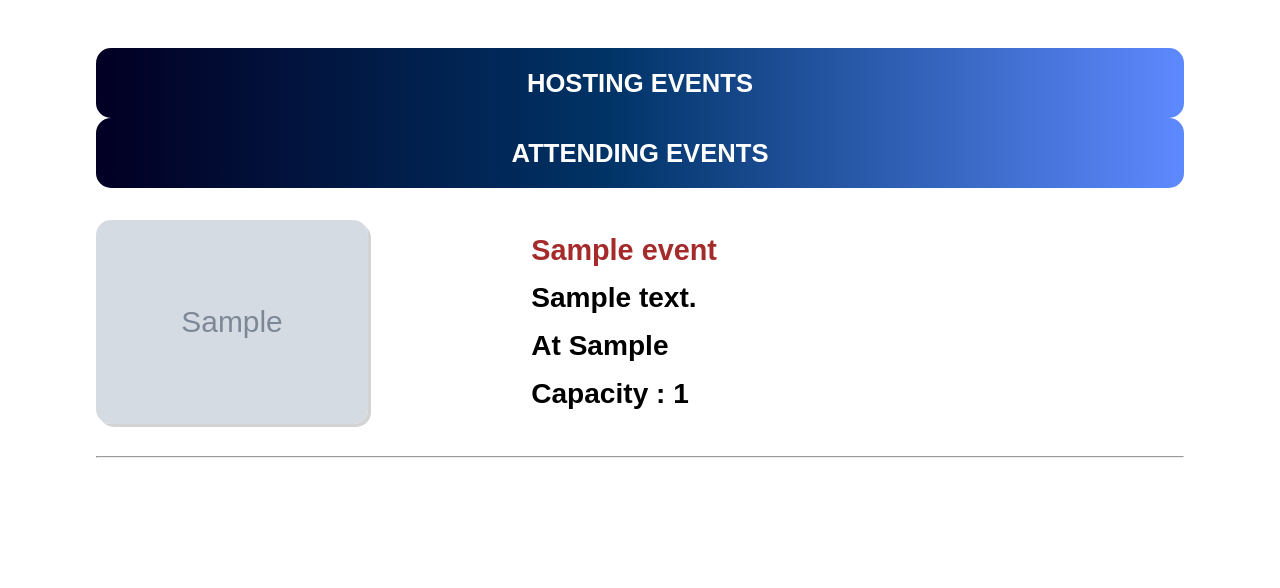
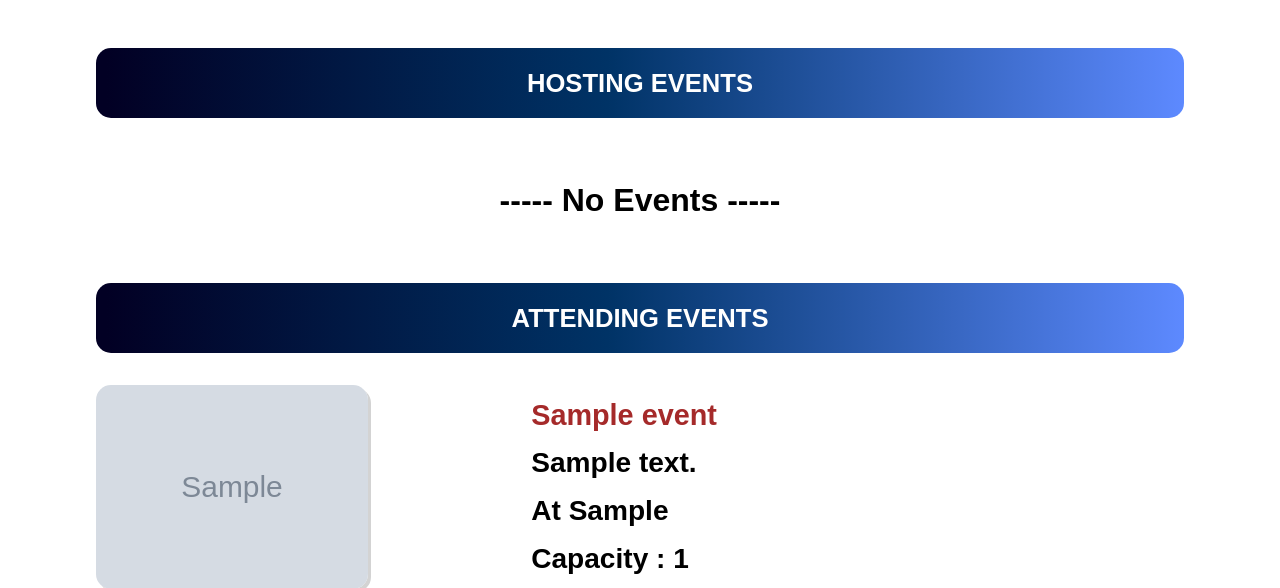
Before and after one commit to bleachjade/Kvent, a Django app: a page that uses Kvent/templates/kvent/event-history.html in a window 1280 px wide. Shown: the part 86-674 px from the top of the page. Before the commit the page ends 544 px from the top, so only its background shows below. Run offline with Django 3.2, Linux system fonts and the light colour scheme; a user stored in the database is signed in; tables that the repository leaves empty hold one stand-in row (values such as "Sample post"); grey boxes marked "Sample" are stand-in pictures.

Commit message:
fix if else condition to show if there is no-event

```diff
--- a/Kvent/templates/kvent/event-history.html
+++ b/Kvent/templates/kvent/event-history.html
@@ -27,7 +27,7 @@
         <div class="event-container">
             <div id="event">
                 <h2 class="event-history-title">HOSTING EVENTS</h2>
-                {% if not request.user.username == event.user %}
+                {% if event_host %}
                     {% for event in event_host %}
                         <div class="each-event">
                         {% if not event.get_photo.url == '/media/upload/images/no_img.png' %}
@@ -48,11 +48,11 @@
                     {% endfor %}
                 {% else %}
                         <div id="no-event">
-                            <h2> No Events </h2>
+                            <h2> ----- No Events ----- </h2>
                         </div>
                 {% endif %}
                 <h2 class="event-history-title">ATTENDING EVENTS</h2>
-                    {% if request.user.username == user.username %}
+                    {% if event_participant %}
                         {% for event in event_participant %}
                             <div class="each-event">
                             {% if not event.get_photo.url == '/media/upload/images/no_img.png' %}
@@ -73,7 +73,7 @@
                         {% endfor %}
                     {% else %}
                         <div id="no-event">
-                            <h2> No Events </h2>
+                            <h2> ----- No Events ----- </h2>
                         </div>
                     {% endif %}
             </div>
```
